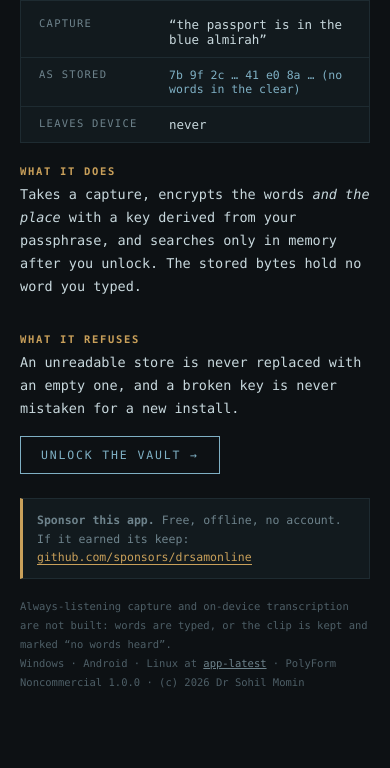
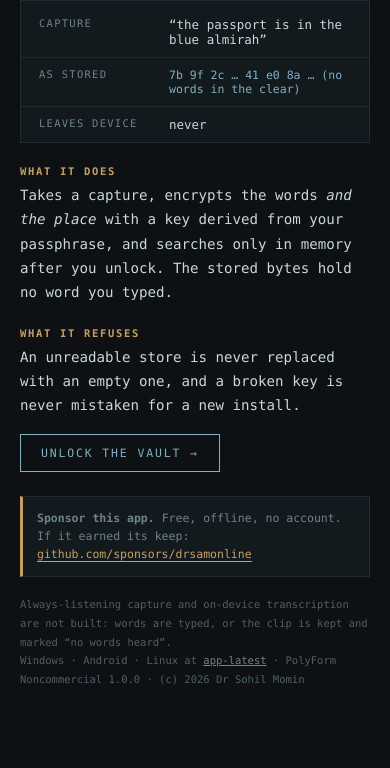
Before and after one commit to drsamonline/app-memory, a website: page docs/index.html in a window 390 px wide. Shown: the part 291-1059 px from the top of the page. Drawn offline with Linux system fonts and the light colour scheme.

Commit message:
design: fluid scale, so this page is designed for the screen it is on
This landing page was built before the fleet's fluid system, so it had a capped width and fixed pixel type - a phone
page floating in a wide screen. It now carries the same scale as the other 29: clamp() for the display, body, small
labels and gutters, a 1600px span, and card rows that step 1 to 2 to 3 to 4 columns at 640, 1080 and 1440.

The palette, type and composition are unchanged - this is the responsive foundation, not a new look.

```diff
--- a/docs/index.html
+++ b/docs/index.html
@@ -38,6 +38,26 @@
   .sponsor a{color:var(--brass);text-decoration:none;border-bottom:1px solid currentColor}
   .foot{margin-top:18px;font-size:10.5px;color:#4e5f67;line-height:1.8}
   .foot a{color:var(--dim)}
+
+  /* ---- fluid upgrade: every size a clamp, and the page spans the screen it is on ---- */
+  :root{
+    --display:clamp(30px,5.2vw,64px);
+    --s0:clamp(11px,.4vw + 10px,12.5px);
+    --s1:clamp(14px,.55vw + 12px,16.5px);
+    --s2:clamp(18px,1.2vw + 14px,25px);
+    --gut:clamp(16px,3.4vw,58px);
+  }
+  body{font-size:var(--s1)}
+  h1{font-size:var(--display) !important;line-height:1.02}
+  main,.sheet,.book,.almanac,.case,.codex,.vault,.panel,.wrap,.wrap-wide{max-width:1600px !important;width:100%}
+  p{font-size:var(--s1)}
+  .card p,.card li,.card h2{font-size:inherit}
+  .card h2{font-size:var(--s0)}
+  /* the card rows step with the screen rather than stacking forever */
+  .cards,.cols,.grid,.rack,.shelf,.tray,.board,.list,.steps{display:grid;gap:clamp(10px,1.4vw,20px);grid-template-columns:1fr}
+  @media (min-width:640px){.cards,.cols,.grid,.rack,.shelf,.tray,.board,.list,.steps{grid-template-columns:repeat(2,1fr)}}
+  @media (min-width:1080px){.cards,.cols,.grid,.rack,.shelf,.tray,.board,.list,.steps{grid-template-columns:repeat(3,1fr)}}
+  @media (min-width:1440px){.cards,.cols,.grid,.rack,.shelf,.tray,.board,.list,.steps{grid-template-columns:repeat(4,1fr)}}
 </style></head>
 <body><div class="wrap">
   <div class="door">
```
